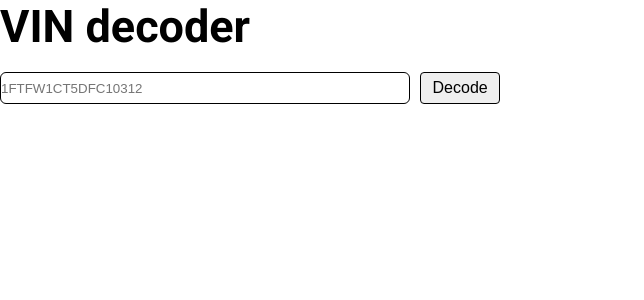
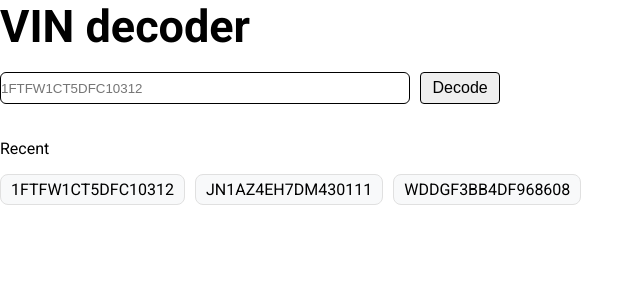
Before and after one commit to PustovoitA/Vin-Decoder, a React (Vite) app: page /Home in a window 1280 px wide. Shown: the top 300 px of the page, without its empty margins (0-644 px from the left). Built offline with nearby package versions, Linux system fonts and the light colour scheme.

Commit message:
create ui in recent component

```diff
--- a/src/components/Recent/Recent.module.css
+++ b/src/components/Recent/Recent.module.css
@@ -0,0 +1,17 @@
+.list{
+    display: flex;
+    align-items: center;
+    gap: 10px;
+}
+
+.list_item{
+    padding: 5px 10px;
+    background-color: var(--bg-secondary);
+    border: 1px solid var(--border);
+    border-radius: 8px;
+    cursor: pointer;
+}
+
+.secondary_text{
+    color: var(--text-secondary);
+}
--- a/src/components/Recent/Recent.tsx
+++ b/src/components/Recent/Recent.tsx
@@ -1,6 +1,21 @@
 import styles from "./Recent.module.css"
 
 const Recent = () => {
-    return (<></>)
+    const testList = ["1FTFW1CT5DFC10312", "JN1AZ4EH7DM430111", "WDDGF3BB4DF968608"]
+    // const testList: string[] | [] = [];
+
+
+    return (<>
+        <div>
+            <p>Recent</p>
+            <div className={styles.list}>
+               {
+                testList.length
+                ? testList.slice(0,3).map(el => <span className={styles.list_item} key={el}>{el}</span>)
+                :<span className={styles.secondary_text}>There aren't any recent ones yet.</span>
+               }
+            </div>
+        </div>
+    </>)
 }
 export default Recent
--- a/src/pages/Home/Home.tsx
+++ b/src/pages/Home/Home.tsx
@@ -1,4 +1,5 @@
 import Form from "../../components/Form/Form"
+import Recent from "../../components/Recent/Recent"
 import styles from "./Home.module.css"
 
 const Home = () => {
@@ -6,6 +7,7 @@ const Home = () => {
         <section className={styles.section_home}>
             <h1 className={styles.head}>VIN decoder</h1>
             <Form/>
+            <Recent/>
         </section>
     </>)
 }
```
